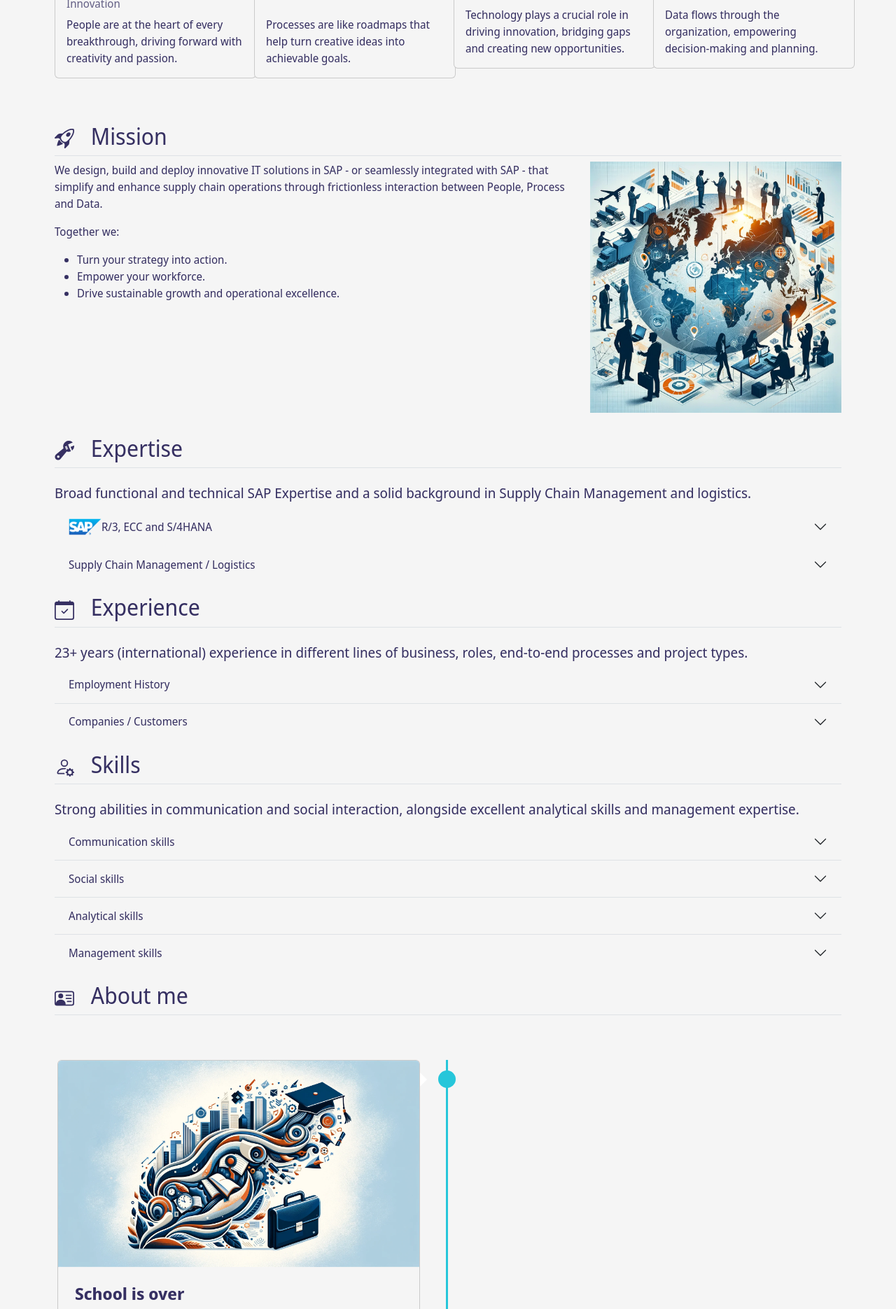
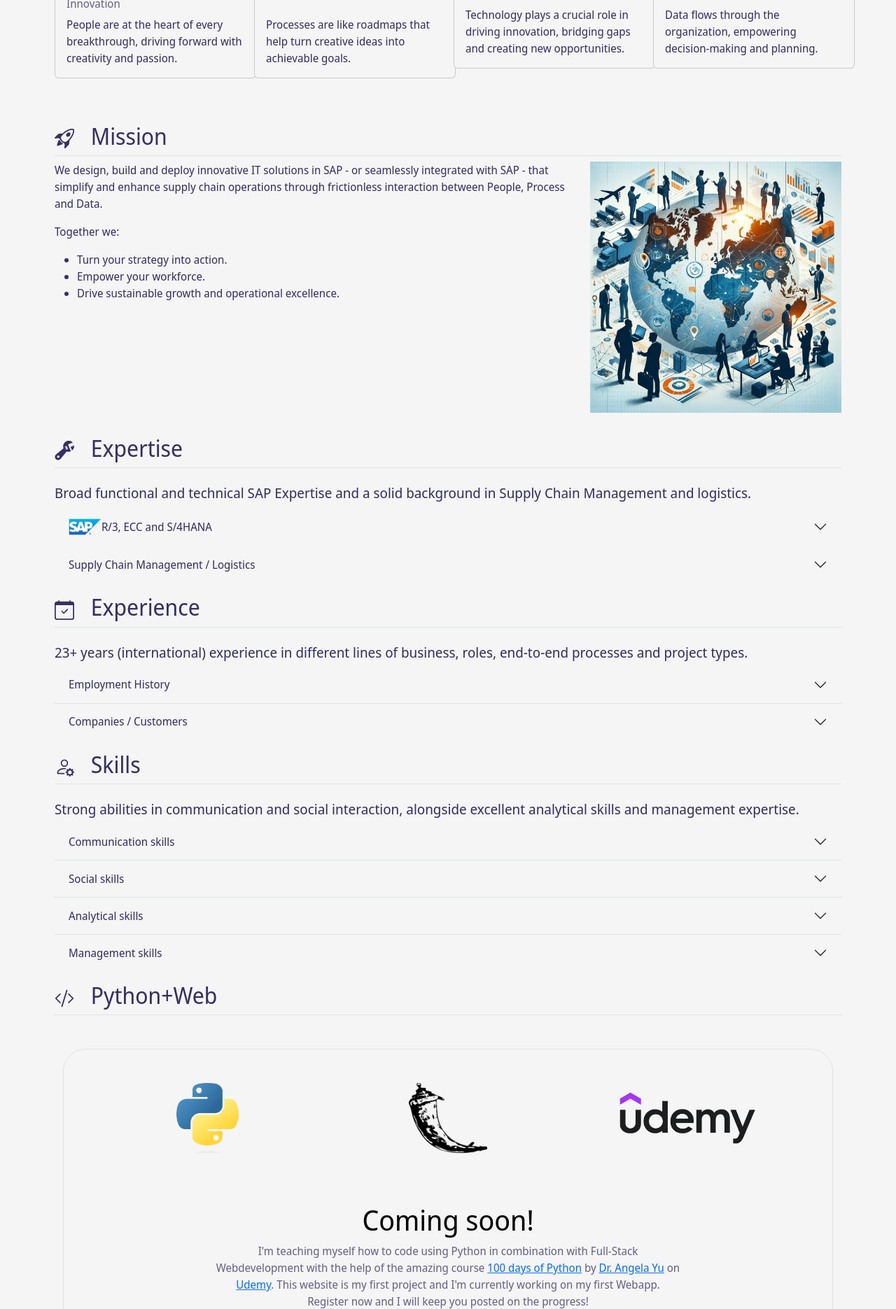
Before and after one commit to markmozer/MoCo, a Flask app: page / in a window 1280 px wide. Shown: the part 1742-3613 px from the top of the page at 70% size. Run offline with Flask 3, Linux system fonts and the light colour scheme; some libraries are stand-ins or nearby versions.

Commit message:
added python sections

```diff
--- a/main.py
+++ b/main.py
@@ -505,4 +505,4 @@ def create_admin():
 
 
 if __name__ == "__main__":
-    app.run(debug=True)
+    app.run(debug=False)
--- a/templates/index.html
+++ b/templates/index.html
@@ -29,6 +29,8 @@
 
 {% include 'skills.html' %}
 
+{% include 'python.html' %}
+
 {% include 'about.html' %}
 
 {% include 'contact.html' %}
--- a/templates/navbar.html
+++ b/templates/navbar.html
@@ -13,6 +13,55 @@
         </li>
         <li class="nav-item">
           <a class="nav-link" href="{{ url_for('home') + '#contact' }}">Contact</a>
+        </li>
+        <li class="nav-item dropdown">
+          <a class="nav-link dropdown-toggle" href="#" role="button" data-bs-toggle="dropdown" aria-expanded="false">
+            About us
+          </a>
+          <ul class="dropdown-menu">
+            <li>
+              <a class="dropdown-item" href="{{ url_for('home') + '#vision' }}">
+                Vision
+              </a>
+            </li>
+            <li>
+              <a class="dropdown-item" href="{{ url_for('home') + '#mission' }}">
+                Mission
+              </a>
+            </li>
+            <li><hr class="dropdown-divider"></li>
+            <li>
+              <a class="dropdown-item" href="{{ url_for('home') + '#expertise' }}">
+                Expertise
+              </a>
+            </li>
+            <li>
+              <a class="dropdown-item" href="{{ url_for('home') + '#experience' }}">
+                Experience
+              </a>
+            </li>
+            <li>
+              <a class="dropdown-item" href="{{ url_for('home') + '#skills' }}">
+                Skills
+              </a>
+            </li>
+            <li>
+              <a class="dropdown-item" href="{{ url_for('home') + '#python' }}">
+                Python + Web
+              </a>
+            </li>
+            <li><hr class="dropdown-divider"></li>
+            <li>
+              <a class="dropdown-item" href="{{ url_for('home') + '#about' }}">
+                About me
+              </a>
+            </li>
+            <li>
+              <a class="dropdown-item" href="{{ url_for('home') + '#contact' }}">
+                Contact
+              </a>
+            </li>
+          </ul>
         </li>
         <li class="nav-item dropdown">
           <a class="nav-link dropdown-toggle" href="#" role="button" data-bs-toggle="dropdown" aria-expanded="false">
--- /dev/null
+++ b/templates/python.html
@@ -0,0 +1,39 @@
+<section id="python">
+  <div class="container px-2 py-2">
+    <h2 class="pb-2 border-bottom"><img class="me-3" src="{{ url_for('static', filename='/assets/svg/code-slash.svg') }}"> Python+Web</h2>
+
+    <div class="container my-5">
+      <div class="position-relative p-5 text-center text-muted bg-body border border-dashed rounded-5">
+        <div class="row">
+          <div class="col-lg-4">
+            <img src="{{ url_for('static',filename='/assets/logo_python.png') }}" height="100">
+          </div>
+          <div class="col-lg-4">
+            <img src="{{ url_for('static',filename='/assets/logo_flask.png') }}" height="100">
+          </div>
+          <div class="col-lg-4">
+            <img src="{{ url_for('static',filename='/assets/logo_udemy.png') }}" height="100">
+          </div>
+        </div>
+        <svg class="bi mt-2 mb-3" width="48" height="48"><use xlink:href="#check2-circle"></use></svg>
+        <h1 class="text-body-emphasis">Coming soon!</h1>
+          <p class="col-lg-8 mx-auto mb-4">
+            I'm teaching myself how to code using Python in combination with Full-Stack Webdevelopment with the help of
+            the amazing course <a href="https://www.udemy.com/course/100-days-of-code/" target="_blank">100 days of Python</a> by
+            <a href="https://www.udemy.com/user/4b4368a3-b5c8-4529-aa65-2056ec31f37e/" target="_blank">Dr. Angela
+            Yu</a> on <a href="https://www.udemy.com/" target="_blank">Udemy</a>. This website is my first project and I'm currently working on my first
+            Webapp. Register now and I will keep you posted on the progress!
+          </p>
+
+        {% if not current_user.is_authenticated: %}
+          <a class="btn btn-dark px-5 mb-5" role="button" aria-disabled="true" href="{{ url_for('register') }}">Register now!</a>
+        {% else: %}
+          <a class="btn btn-dark px-5 mb-5 disabled" role="button" aria-disabled="true" href="{{ url_for('register') }}">Already logged in!</a>
+        {% endif %}
+        </div>
+      </div>
+    </div>
+
+
+  </div>
+</section>
--- a/templates/services.html
+++ b/templates/services.html
@@ -68,7 +68,7 @@
         <div>
           <h3 class="fw-bold mb-0 fs-4 text-body-emphasis">Python+Web</h3>
           <p>Expanding my expertise with Python and web development to enhance SAP solutions with modern and innovative digital capabilities.</p>
-          <a href="#" class="icon-link">More<img src="{{ url_for('static', filename='/assets/svg/chevron-right.svg') }}"></a>
+          <a href="#python" class="icon-link">More<img src="{{ url_for('static', filename='/assets/svg/chevron-right.svg') }}"></a>
         </div>
       </div>
       <!--End Python+Web-->
```
Also changed, not shown: static/assets/logo_flask.png (added), static/assets/logo_python.png (added), static/assets/logo_udemy.png (added).
